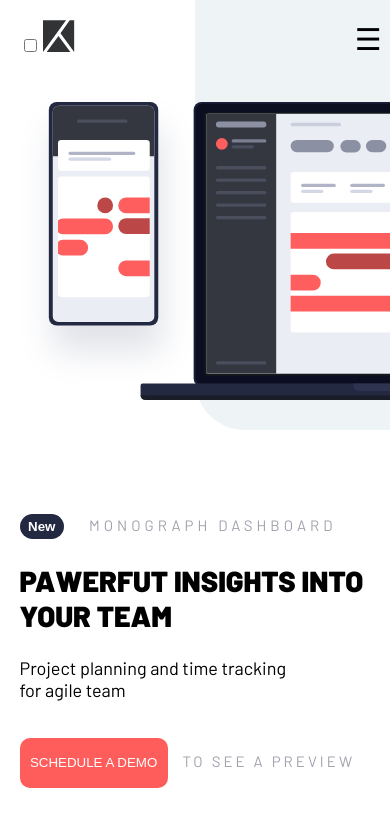
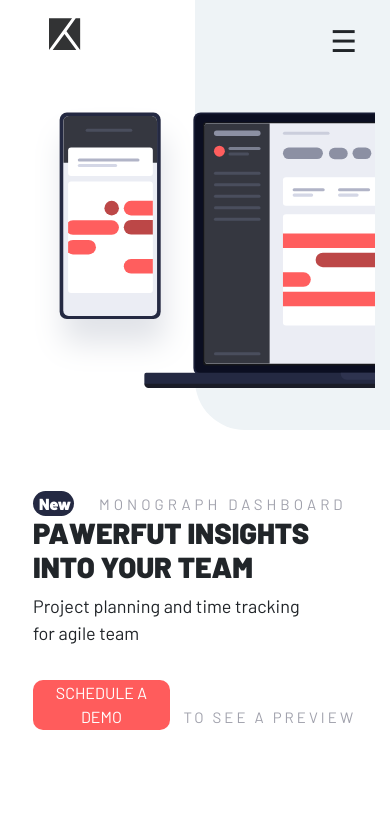
Before and after one commit to kamal1-cloud/Brief-Renforcement1, a website: page index.html in a window 390 px wide. Drawn offline with nearby package versions, Linux system fonts and the light colour scheme.

Commit message:
required

```diff
--- a/index.html
+++ b/index.html
@@ -5,7 +5,7 @@
   <meta charset="UTF-8" />
   <meta name="viewport" content="width=device-width, initial-scale=1.0" />
   <!-- displays site properly based on user's device -->
-
+  <link rel="stylesheet" href="https://stackpath.bootstrapcdn.com/bootstrap/4.4.1/css/bootstrap.min.css" integrity="sha384-Vkoo8x4CGsO3+Hhxv8T/Q5PaXtkKtu6ug5TOeNV6gBiFeWPGFN9MuhOf23Q9Ifjh" crossorigin="anonymous">
   <link rel="icon" type="image/png" sizes="32x32" href="./images/favicon-32x32.png" />
   <link rel="stylesheet" href="css/style.css">
   <link href="https://use.fontawesome.com/releases/v5.6.1/css/all.css" rel="stylesheet">
@@ -31,20 +31,14 @@
 <section class="container">
  <header class="nav">
     <div class="child1">
+      <div class="child1__first-half">
+        <label for="toggle">&#9776;</label>
+        <input type="checkbox" id="toggle"/>
 
-        <!-- <i  class="fas fa-bars"></i> -->
-
-
-      <div class="child1__first-half">
-        <input type="checkbox" id="toggle">
-        <label for="toggle" class="child1__first-half--checkbtn">&#9776;</label>
         <img class="child1__first-half--logo" src="images/logo.svg" alt="icon">
-        <!-- <i  class="child1__first-half--humborger" class="fas fa-bars" id="fas"></i> -->
 
       </div>
-
         <nav>
-
           <ul class="list">
             <li class="list__1"><a href="#">PRODUCT</a></li>
             <li class="list__1"><a href="#">FEATURES</a></li>
@@ -57,15 +51,16 @@
 
      </div>
     </header>
+
     <div class="gadring">
       <div class="child2">
 
-          <button class="child2__button1">New</button><span class="child2__span1">MONOGRAPH DASHBOARD</span>
+           <button class="child2__button1">New</button><span class="child2__span1">MONOGRAPH DASHBOARD</span>
            <h1> PAWERFUT INSIGHTS INTO YOUR TEAM </h1>
            <p>Project planning and time tracking </br>for agile team</p>
-          <button class="child2__button2"> SCHEDULE A DEMO</button><span class="child2__span2">TO SEE A PREVIEW </span>
+           <button class="child2__button2"> SCHEDULE A DEMO</button><span class="child2__span2">TO SEE A PREVIEW </span>
+
      </div>
-
 
     <div class="child3">
         <img class="child3__img" src="images/illustration-devices.svg" alt="icon">
@@ -74,23 +69,7 @@
     </div>
   </div>
 </section>
-<script src="https://code.jquery.com/jquery-3.2.1.js"></script>
-<script type="text/javascript">
-// $(document).ready(function(){
-  // $('child1__first-half--checkbtn').click(function(){
-    // $('.list').getElementbyId('toggle');
-  // })
-// })
-function openNav() {
-  document.getElementsByClassName("child1__first-half--checkbtn").style.display = "none";
-  document.getElementById("nav").style.width = "70%";
-}
-function closeNav() {
-  document.getElementById("nav").style.width = "0";
-  document.getElementsByClassName("child1__first-half--checkbtn").style.display = "block";
 
-}
-</script>
 </body>
 
 </html>
--- a/sass/main.scss
+++ b/sass/main.scss
@@ -7,6 +7,7 @@
 $meduim-font: 400px;
 $small-font: 18px;
 $font: 'Barlow';
+$second-font:'Barlow Condensed';
 @mixin mobile {
     @media (max-width: #{$mobile}) {
         @content
@@ -28,7 +29,7 @@
             margin-left: 5%;
         }
         &__first-half{
-            &--checkbtn{
+            label{
                 font-size: 30px;
                 float: right;
                 display: none;
@@ -37,51 +38,49 @@
                     font-size: 30px;
                     z-index: 5;
                    width: 20px;
+                   margin-right: -269px;
+                   cursor: pointer;
+                }
 
-                   margin-right: -300px;
-                   cursor: pointer;
+            }
             #toggle{
-                    display: none;
+                visibility: hidden;
                 @include mobile(){
-                        &:checked~.list{
-                                display: block;
+                    #toggle:checked ~ .list{
+                        visibility: visible;
+
                     }
                 }
 
             }
-
-                }
-
-            }
-
         }
 
         nav{
-
             margin: 0px;
             display: inline-block;
             z-index: 2;
             width: 0%;
 
 
+
         }
-    }
+
         .list {
-            display: block;
             z-index: 1;
+            display: flex;
            justify-content: end;
             list-style: none;
             text-decoration: none;
             font-size: 16px;
             font-weight: 100;
-
             @include mobile(){
+                visibility: hidden;
+                display: block;
                 position: fixed;
                 width: 70%;
                 height: 200PX;
                 background: #ffffff;
                 top: 80px;
-             flex: none;
                 text-align: center;
                 line-height: 20px;
                 justify-content: center;
@@ -93,11 +92,10 @@
             &__1 {
                 margin-left: 50px;
                 @include mobile(){
-
+                   display: block;
                     margin: 0px;
                     margin-right: 5%;
                     margin-top: 7%;
-
 
                 }
 
@@ -123,7 +121,10 @@
                    a {
                       color: $forth-color;
                       @include mobile(){
-                          padding-top: 5%;
+
+                        border-top: 1px solid #972e2e;
+
+                        margin-bottom: 7%;
 
                       }
                    }
@@ -134,11 +135,14 @@
                     position: relative;
                     font-size: 7px;
                     top: 7px;
+                    @include mobile(){
+                        visibility: hidden;
                     }
               }
            }
         }
-
+    }
+}
   .gadring{
       display: flex;
       justify-content: space-between;
@@ -257,3 +261,149 @@
 }
       }
     }
+
+    /////////////////////////////////////////////////////////////////////////////
+//     .background-shape{
+// 	background-color: $primary-color;
+// 	position: absolute;
+// 	top: 0;
+// 	right: 0;
+// 	width: 50%;
+// 	height: 110vw;
+// 	max-height: 70rem;
+// 	border-bottom-left-radius: 5rem;
+// 	z-index: -1;
+// }
+// .logo img{
+// 	width: 30px;
+// 	height: 30px;
+// }
+// a{
+// 		display: flex;
+// 		justify-content: center;
+// 		padding: 1.25rem 1rem;
+// 		margin-right: 1rem;
+// 		background-color: $thirt-color;
+// 		color: #fff;
+// 		text-decoration: none;
+// 		border-radius:5px;
+
+// 		font-weight: 700;
+// 		opacity: 1;
+// }
+
+// .top-nav{
+// 	.menu-toggle{
+// 		position: absolute;
+// 		top: 1;
+// 		right: 1;
+// 		z-index: 2;
+// 		width: 40px;
+// 		height: 40px;
+//         opacity: 0;
+//     }
+// 	.hamburger{
+// 		z-index: 1;
+// 		width: 40px;
+// 		height: 40px;
+// 		padding: 1rem;
+// 		display: flex;
+// 		justify-content: center;
+// 		align-items: center;
+//     }
+// .hamburger .lines{
+// 	position: relative;
+// 	width: 100%;
+// 	height: 2px;
+// 	background: $second-color;
+// 	transition: all 0.4s ease;
+// 	-webkit-transition: all 0.4s ease;
+// 	-moz-transition: all 0.4s ease;
+// 	-ms-transition: all 0.4s ease;
+// 	-o-transition: all 0.4s ease;
+// }
+// .hamburger .lines:before, .hamburger .lines:after{
+// 	content: '';
+// 	position: absolute;
+// 	top: -5px;
+// 	width: 100%;
+// 	height: 2px;
+// 	background: inherit;
+// 	z-index: 1;
+// }
+// .hamburger .lines:after{
+// 	top: 5px;
+// }
+// .menu-toggle:checked + .hamburger .lines{
+//     transform: rotate(135deg);
+// }
+// .menu-toggle:checked + .hamburger .lines:before, .menu-toggle:checked + .hamburger .lines:after{
+// 	top: 0;
+// 	transform: rotate(90deg);
+// 	-webkit-transform: rotate(90deg);
+// 	-moz-transform: rotate(90deg);
+// 	-ms-transform: rotate(90deg);
+// 	-o-transform: rotate(90deg);
+// }
+// .top-nav .mobile-menu-wrapper{
+// 	position: fixed;
+// 	top: 0;
+// 	left: 0;
+// 	width: 100%;
+// 	height: 100%;
+// 	display: flex;
+// 	justify-content: center;
+// }
+// .top-nav .mobile-menu{
+// 	width: 80%;
+// 	opacity: 0;
+// 	pointer-events: none;
+// 	transition: opacity 0.4s ease;
+// 	-webkit-transition: opacity 0.4s ease;
+// 	-moz-transition: opacity 0.4s ease;
+// 	-ms-transition: opacity 0.4s ease;
+// 	-o-transition: opacity 0.4s ease;
+// }
+// .top-nav .mobile-menu ul{
+//     margin-top: 100px;
+// 	padding: 1.5rem 2rem 0 2rem;
+// 	text-align: center;
+// 	background-color: white;
+// 	list-style: none;
+// 	border-radius: 5px;
+// 	box-shadow: 2px 2px 12px hsl(230, 29%, 20%, 0.3);
+// }
+// .top-nav .mobile-menu ul li{
+// 	font-family: $second-font;
+// 	font-weight: 700;
+// 	font-size: 1.2rem;
+// 	letter-spacing: 0.1rem;
+// 	text-transform: uppercase;
+// }
+// .top-nav .mobile-menu ul li a{
+// 	display: block;
+// 	width: 100%;
+// 	height: 100%;
+// 	color: $second-color;
+// 	text-decoration: none;
+// 	padding: 1rem 25vw;
+// }
+// .top-nav .mobile-menu ul li:last-child{
+// 	padding: 1.5rem 0;
+// 	margin-top: 1.5rem;
+// 	border-top: solid 1px $primary-color;
+// }
+// .top-nav .mobile-menu ul li:last-child a{
+// 	color: $grayishBlue;
+// }
+// .top-nav .menu-toggle:checked ~ .mobile-menu-wrapper .mobile-menu{
+// 	visibility: visible;
+//     opacity: 1;
+// }
+// }
+// @include mobile(){
+// 	.background-shape;
+// 		width: 45vw;
+// 		height: 30vw;
+//         max-height: 350px;
+//     }
```
Also changed, not shown: css/style.css, sass/main.css, sass/main.min.css. Lines whose indentation alone changed are shown as unchanged.
